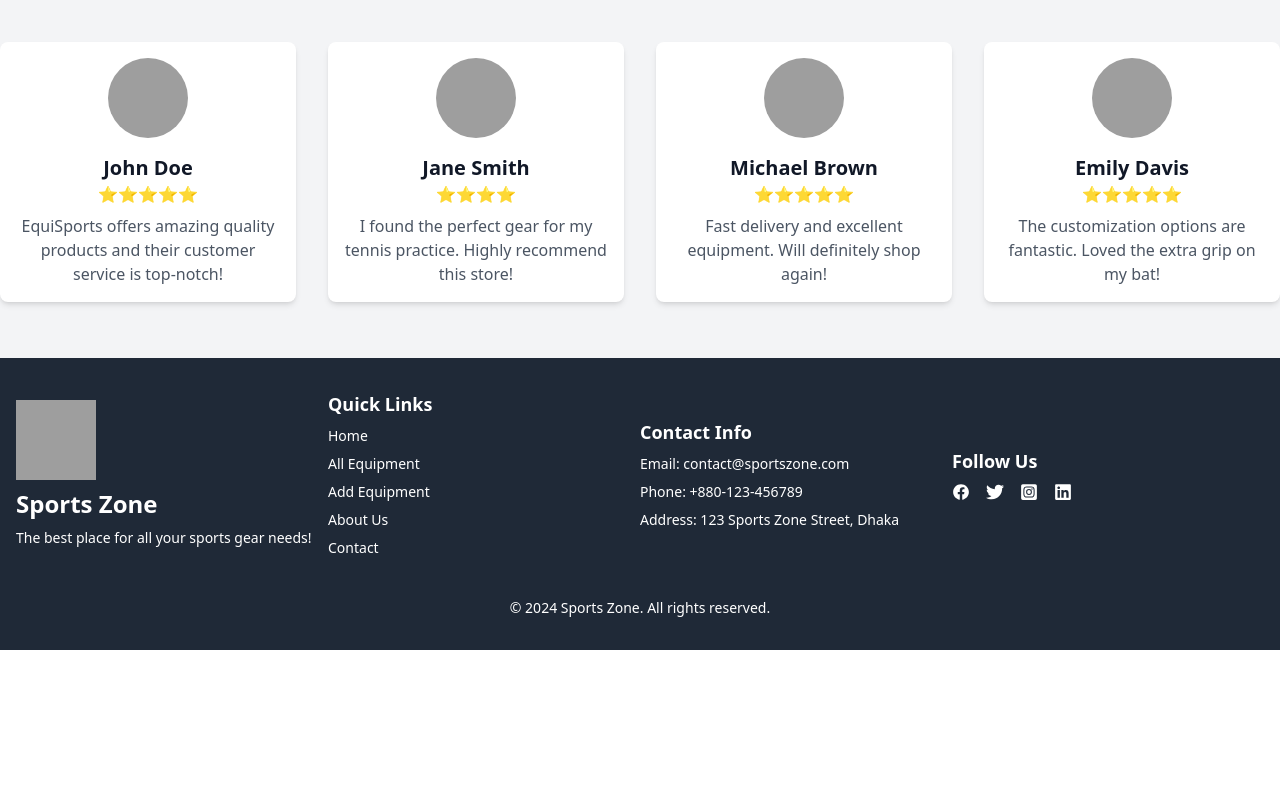
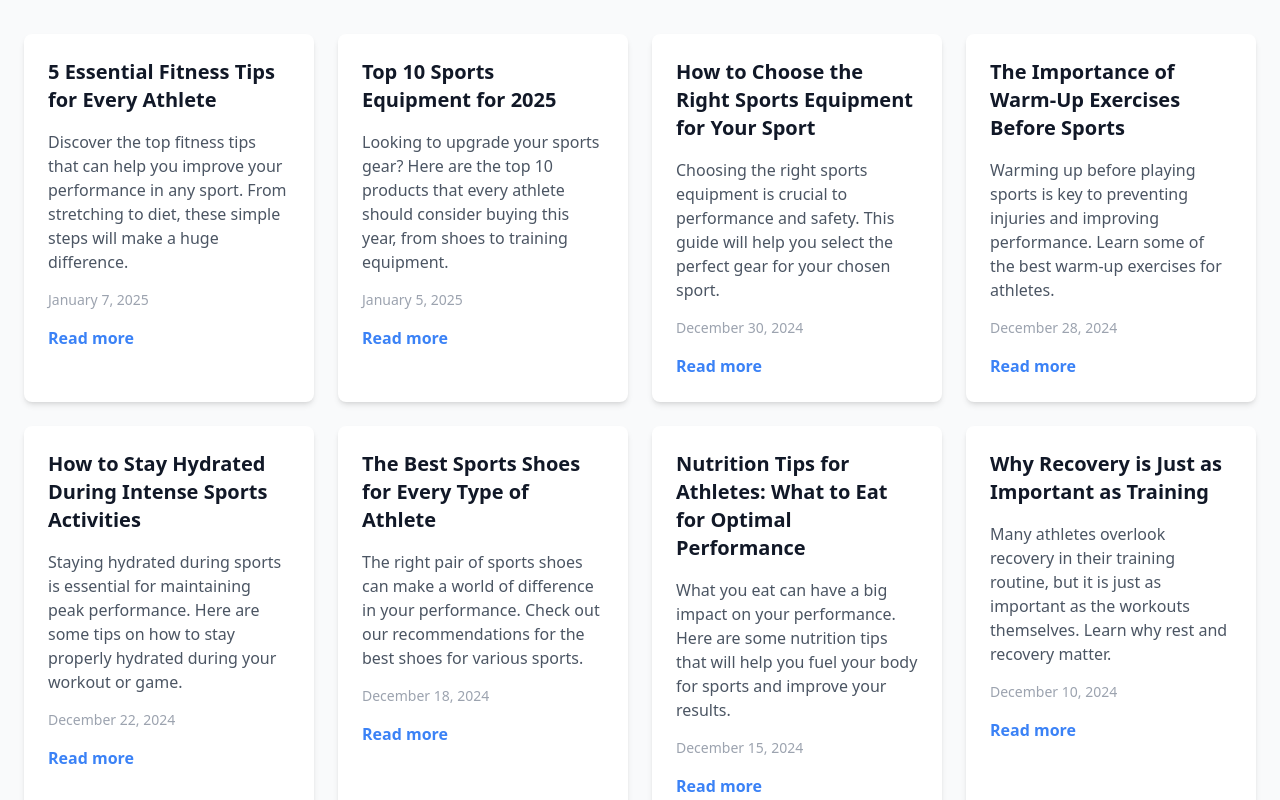
Before and after one commit to jahidhasanri/assignment-10-solution-client, a React (Vite) app: page / in a window 1280 px wide. Shown: the part 3560-4360 px from the top of the page. Before the commit the page ends 4210 px from the top, so only its background shows below. Built offline with nearby package versions, Linux system fonts and the light colour scheme; no server answers; grey boxes are pictures that could not be loaded.

Commit message:
add sportsBlog components

```diff
--- /dev/null
+++ b/src/components/SportsBlog.jsx
@@ -0,0 +1,90 @@
+import React from "react";
+
+const SportsBlog = () => {
+  const blogPosts = [
+    {
+      title: "5 Essential Fitness Tips for Every Athlete",
+      excerpt:
+        "Discover the top fitness tips that can help you improve your performance in any sport. From stretching to diet, these simple steps will make a huge difference.",
+      date: "January 7, 2025",
+      link: "https://blog.nasm.org/behavior-change-and-motivation/how-to-make-health-and-fitness-a-lifestyle",
+    },
+    {
+      title: "Top 10 Sports Equipment for 2025",
+      excerpt:
+        "Looking to upgrade your sports gear? Here are the top 10 products that every athlete should consider buying this year, from shoes to training equipment.",
+      date: "January 5, 2025",
+      link: "https://www.radial.com/insights/discover-top-trends-in-sporting-goods-in-2025",
+    },
+    {
+      title: "How to Choose the Right Sports Equipment for Your Sport",
+      excerpt:
+        "Choosing the right sports equipment is crucial to performance and safety. This guide will help you select the perfect gear for your chosen sport.",
+      date: "December 30, 2024",
+      link: "https://blog.3ds.com/brands/delmia/how-to-choose-the-right-equipment-for-your-business/",
+    },
+    {
+      title: "The Importance of Warm-Up Exercises Before Sports",
+      excerpt:
+        "Warming up before playing sports is key to preventing injuries and improving performance. Learn some of the best warm-up exercises for athletes.",
+      date: "December 28, 2024",
+      link: "https://www.nerdfitness.com/blog/warm-up/",
+    },
+    {
+      title: "How to Stay Hydrated During Intense Sports Activities",
+      excerpt:
+        "Staying hydrated during sports is essential for maintaining peak performance. Here are some tips on how to stay properly hydrated during your workout or game.",
+      date: "December 22, 2024",
+      link: "https://www.kimshealth.org/trivandrum/blog/stay-hydrated-top-10-remarkable-ways-stay-hydrated/",
+    },
+    {
+      title: "The Best Sports Shoes for Every Type of Athlete",
+      excerpt:
+        "The right pair of sports shoes can make a world of difference in your performance. Check out our recommendations for the best shoes for various sports.",
+      date: "December 18, 2024",
+      link: "https://www.outsideonline.com/outdoor-gear/run/best-running-shoes/",
+    },
+    {
+      title: "Nutrition Tips for Athletes: What to Eat for Optimal Performance",
+      excerpt:
+        "What you eat can have a big impact on your performance. Here are some nutrition tips that will help you fuel your body for sports and improve your results.",
+      date: "December 15, 2024",
+      link: "https://www.upmc.com/services/orthopaedics/services/sports-medicine/services/nutrition/tips",
+    },
+    {
+      title: "Why Recovery is Just as Important as Training",
+      excerpt:
+        "Many athletes overlook recovery in their training routine, but it is just as important as the workouts themselves. Learn why rest and recovery matter.",
+      date: "December 10, 2024",
+      link: "https://www.fitnesseducation.edu.au/blog/health/the-importance-of-recovery/",
+    },
+
+
+  ];
+
+  return (
+   <div className="bg-gray-50">
+     <div className="container mx-auto p-6 pb-14 ">
+      <h2 className="text-3xl text-center font-bold mt-4 mb-10">Sports Blog</h2>
+      <div className="grid md:grid-cols-2 lg:grid-cols-4 gap-6">
+        {blogPosts.map((post, index) => (
+          <div key={index} className="bg-white p-6 shadow-md rounded-lg">
+            <h3 className="text-xl font-semibold mb-4">{post.title}</h3>
+            <p className="text-gray-600 mb-4">{post.excerpt}</p>
+            <p className="text-gray-400 text-sm">{post.date}</p>
+            <a
+              href={post.link}
+              target="-blank"
+              className="text-blue-500 mt-4 inline-block font-semibold"
+            >
+              Read more
+            </a>
+          </div>
+        ))}
+      </div>
+    </div>
+   </div>
+  );
+};
+
+export default SportsBlog;
--- a/src/pages/Home.jsx
+++ b/src/pages/Home.jsx
@@ -7,6 +7,7 @@ import CategoriesSection from "../components/CategoriesSection";
 import TopSellingProduct from "../components/TopSellingProduct";
 import CustomerTestimonials from "../components/CustomerTestimonials";
 import Offer from "../components/Offer";
+import SportsBlog from "../components/SportsBlog";
 
 const Home = () => {
   // State to store current theme
@@ -20,6 +21,7 @@ const Home = () => {
       <Productsection />
       <CategoriesSection darkTheme={homeTheme === 'dark'} />
       <TopSellingProduct />
+      <SportsBlog></SportsBlog>
       <CustomerTestimonials />
       <Footer />
     </div>
--- a/src/pages/MyEquipment.jsx
+++ b/src/pages/MyEquipment.jsx
@@ -109,7 +109,7 @@ const MyEquipment = () => {
                                         <td className="border p-2">{equipment.username}</td>
                                         <td className="border p-2">{equipment.useremail}</td>
                                         <td className="border p-2">
-                                            <div className="">
+                                            <div >
                                                 <Link
                                                     to={`/update/${equipment._id}`}
                                                     className="text-blue-600 hover:underline"
```
